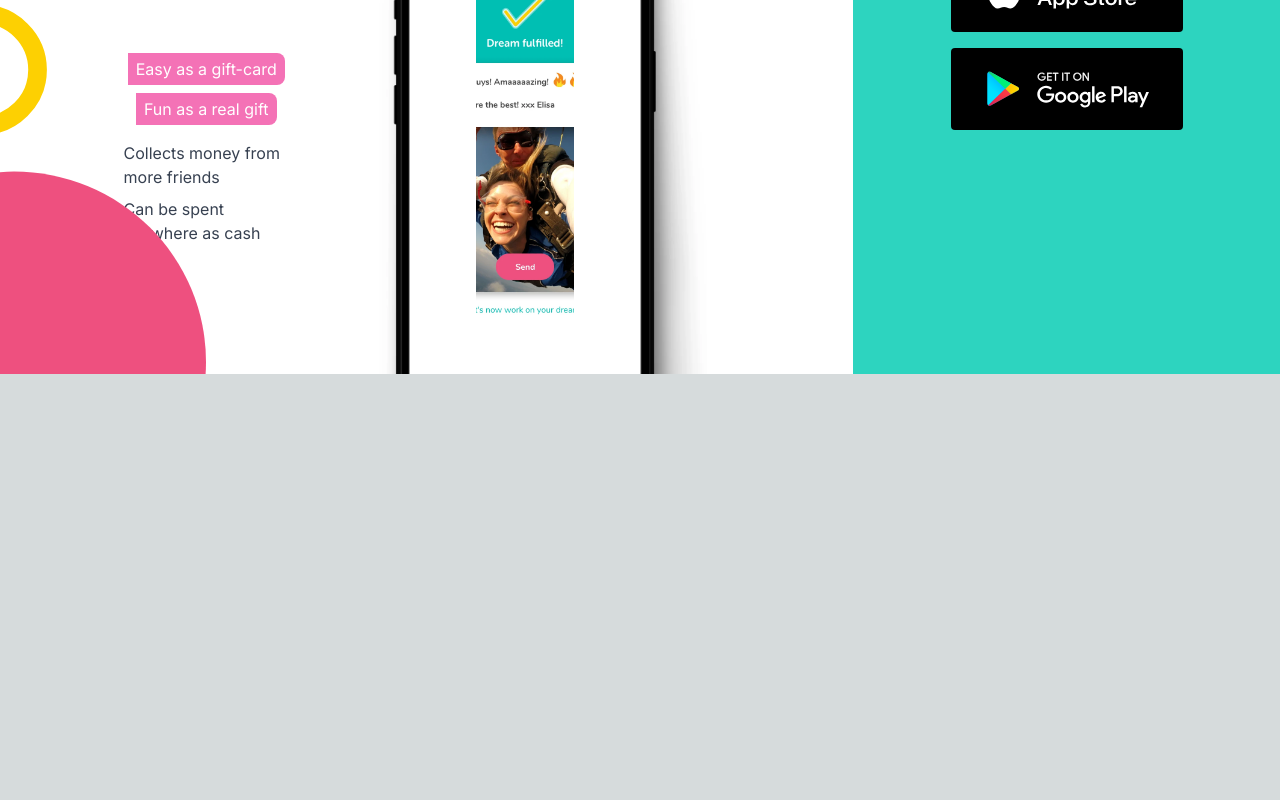
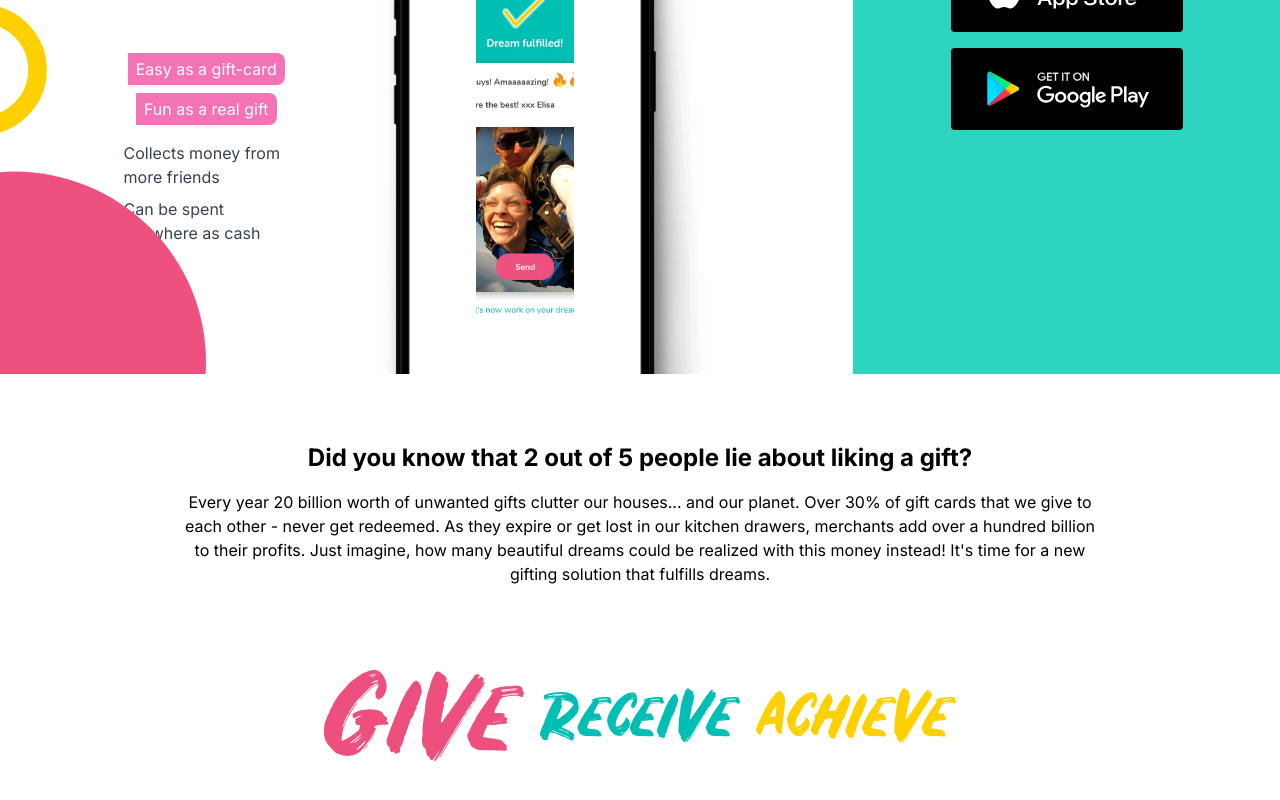
Before and after one commit to sosioteam/sosio, a Next.js app: page / in a window 1280 px wide. Shown: the part 426-1226 px from the top of the page. Before the commit the page ends 800 px from the top, so only its background shows below. Built offline with nearby package versions, Linux system fonts and the light colour scheme; a web font is replaced by a local one.

Commit message:
about-component-design

```diff
--- a/app/page.tsx
+++ b/app/page.tsx
@@ -1,5 +1,11 @@
 import Banner from "../components/banner";
+import About from "../components/about";
 
 export default function Home() {
-  return <Banner />;
+  return (
+    <div>
+      <Banner />
+      <About />
+    </div>
+  );
 }
--- /dev/null
+++ b/components/about.tsx
@@ -0,0 +1,46 @@
+import React from "react";
+import Image from "next/image";
+
+const About = () => {
+  return (
+    <div className="flex flex-col items-center bg-white text-black w-full h-[70vh] overflow-hidden">
+      {/* Title and description container */}
+      <div className="w-9/12 bg-white h-1/2 flex flex-col items-center justify-center">
+        <h1 className="text-2xl font-bold mb-4">
+          Did you know that 2 out of 5 people lie about liking a gift?
+        </h1>
+        <p className="text-center mx-auto px-6">
+          Every year 20 billion worth of unwanted gifts clutter our houses...
+          and our planet. Over 30% of gift cards that we give to each other -
+          never get redeemed. As they expire or get lost in our kitchen drawers,
+          merchants add over a hundred billion to their profits. Just imagine,
+          how many beautiful dreams could be realized with this money instead!
+          It&#39;s time for a new gifting solution that fulfills dreams.
+        </p>
+      </div>
+      {/* Image container */}
+      <div className="flex w-full justify-center gap-4 p-4">
+        <Image
+          src="/sosioimg/give.svg"
+          alt="logo-img"
+          width={200}
+          height={100}
+        />
+        <Image
+          src="/sosioimg/receive.svg"
+          alt="logo-img"
+          width={200}
+          height={100}
+        />
+        <Image
+          src="/sosioimg/achieve.svg"
+          alt="logo-img"
+          width={200}
+          height={100}
+        />
+      </div>
+    </div>
+  );
+};
+
+export default About;
```
